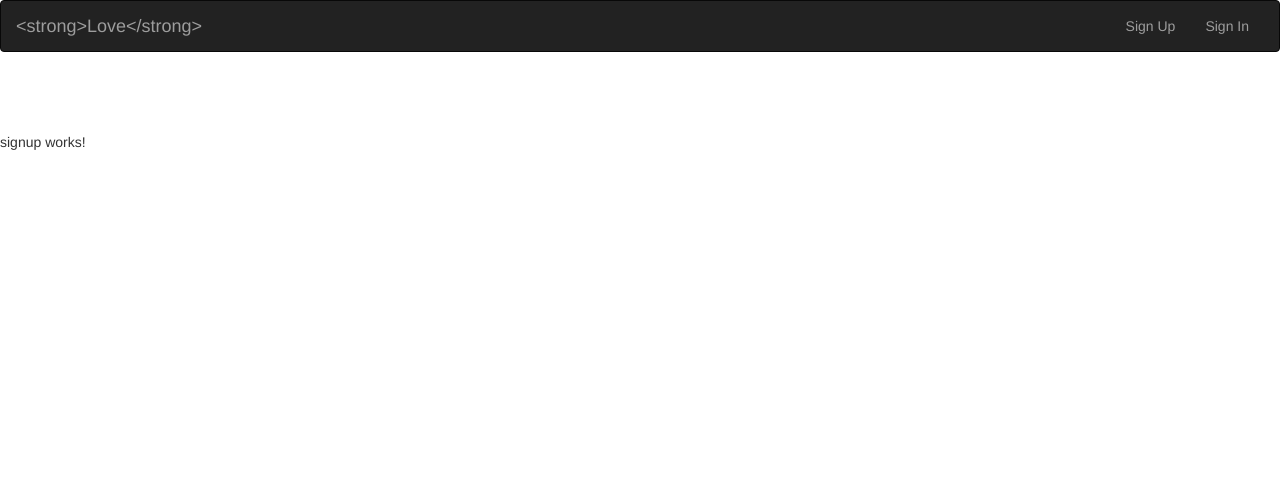
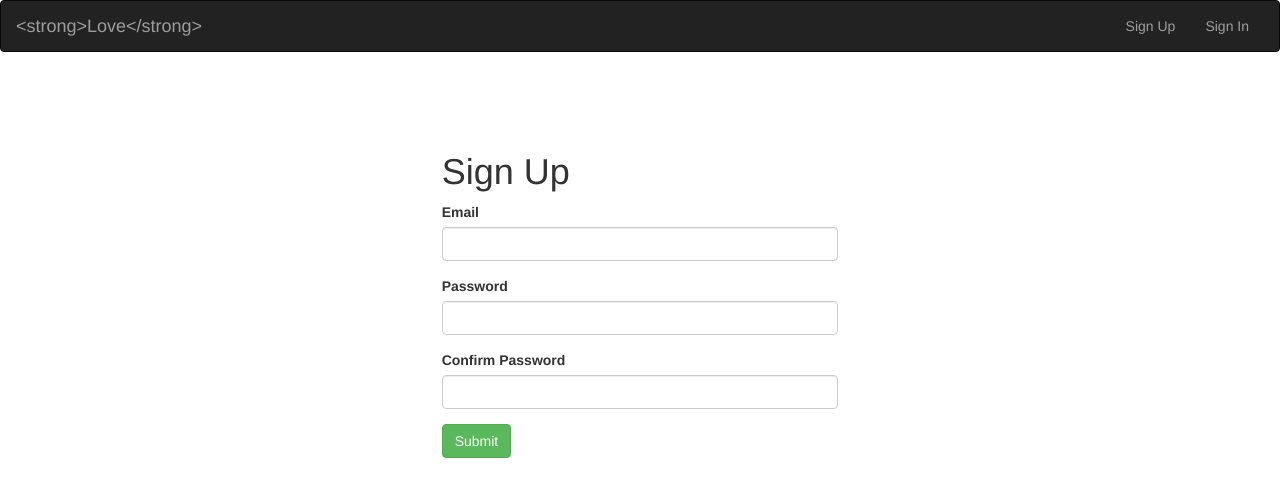
Before and after one commit to JoeyVinyard/StrongLove, an Angular app: page /signup in a window 1280 px wide. Shown: the top 496 px of the page. Built offline with nearby package versions, Linux system fonts and the light colour scheme.

Commit message:
Signup form and validation working

```diff
--- a/src/app/app.module.ts
+++ b/src/app/app.module.ts
@@ -1,6 +1,7 @@
 import { BrowserModule } from '@angular/platform-browser';
 import { NgModule } from '@angular/core';
 import { RouterModule }   from '@angular/router';
+import { FormsModule } from '@angular/forms';
 
 import { AppComponent } from './app.component';
 import { NavComponent } from './nav/nav.component';
@@ -12,6 +13,7 @@ import { SplashComponent } from './splash/splash.component';
 import { PublicprofileComponent } from './publicprofile/publicprofile.component';
 import { MessageComponent } from './message/message.component';
 
+//Importing an array of routes from the ts file
 import { routes } from './services/routes';
 
 @NgModule({
@@ -28,7 +30,8 @@ import { routes } from './services/routes';
   ],
   imports: [
     BrowserModule,
-    RouterModule.forRoot(routes)
+    RouterModule.forRoot(routes),
+    FormsModule
   ],
   providers: [],
   bootstrap: [AppComponent]
--- /dev/null
+++ b/src/app/models/user.ts
@@ -0,0 +1,3 @@
+export class User{
+	constructor(public email: string, public password: string){}
+}
--- a/src/app/signup/signup.component.css
+++ b/src/app/signup/signup.component.css
@@ -0,0 +1,3 @@
+.validation{
+	height: 10px;
+}
--- a/src/app/signup/signup.component.html
+++ b/src/app/signup/signup.component.html
@@ -1,3 +1,21 @@
-<p>
-  signup works!
-</p>
+<div class="col-sm-4 col-sm-offset-4">
+	<h1>Sign Up</h1>
+	<form (ngSubmit)="onSubmit()" #signupForm="ngForm">
+		<div class="form-group">
+			<label for="email">Email</label>
+			<input type="text" class="form-control" id="email" id="email" name="email" [(ngModel)]="model.email">
+			<p *ngIf="errors.email" class="validation">{{errors.email}}</p>
+		</div>
+		<div class="form-group">
+			<label for="password">Password</label>
+			<input type="password" class="form-control" id="password" name="pass" [(ngModel)]="model.pass">
+			<p *ngIf="errors.pass" class="validation">{{errors.pass}}</p>
+		</div>
+		<div class="form-group">
+			<label for="confpass">Confirm Password</label>
+			<input type="password" class="form-control" id="confpass" name="confpass" [(ngModel)]="model.confpass">
+			<p *ngIf="errors.confpass">{{errors.confpass}}</p>
+		</div>
+		<button type="submit" class="btn btn-success">Submit</button>
+	</form>
+</div>
--- a/src/app/signup/signup.component.ts
+++ b/src/app/signup/signup.component.ts
@@ -1,15 +1,38 @@
-import { Component, OnInit } from '@angular/core';
+import { Component } from '@angular/core';
+
+import { User } from '../models/user'
 
 @Component({
   selector: 'app-signup',
   templateUrl: './signup.component.html',
   styleUrls: ['./signup.component.css']
 })
-export class SignupComponent implements OnInit {
+export class SignupComponent {
+	user;
+	public errors = {email: "", pass: "", confpass: ""};
+	model = {email: "", pass: "", confpass: ""};
 
-  constructor() { }
-
-  ngOnInit() {
-  }
-
+	validate(){
+		this.errors = {email: "", pass: "", confpass: ""};
+		if(!this.model.email)
+			this.errors.email="Please provide an email";
+		if(!this.model.pass)
+			this.errors.pass="Please provide a password";
+		if(!this.model.confpass)
+			this.errors.confpass="Please confirm your password";
+		if(this.model.confpass!=this.model.pass)
+			this.errors.confpass="Passwords must match";
+		return(this.errors.email || this.errors.pass || this.errors.confpass); //Returns true if there are errors
+	}
+	onSubmit(){
+		console.log("Attempting to submit");
+		if(this.validate()){
+			console.log("Failed to submit, errors");
+			return;
+		}
+		this.user = new User(this.model.email, this.model.pass);
+		console.log(this.user.email, this.user.password);
+		console.log("submitted");
+		//Pass user to db
+	}
 }
```
